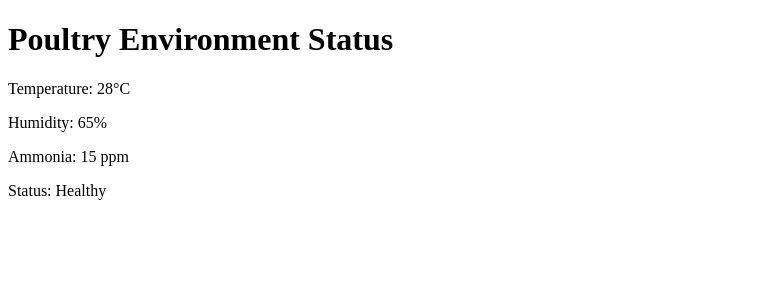
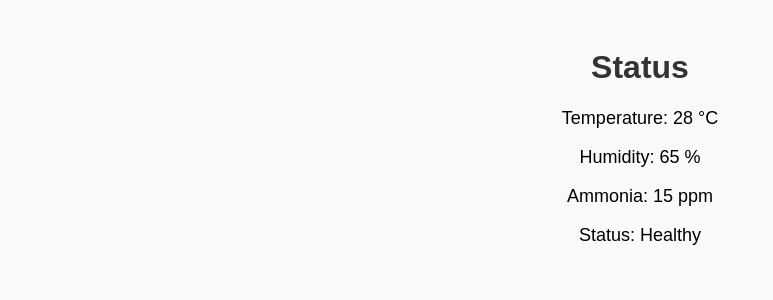
Before and after one commit to srpanda29/poultry-disease-webapp, a Flask app: page / in a window 1280 px wide. Shown: the top 300 px of the page, without its empty margins (0-773 px from the left). Run offline with Flask 3, Linux system fonts and the light colour scheme.

Commit message:
Update index.html

```diff
--- a/templates/index.html
+++ b/templates/index.html
@@ -1,12 +1,13 @@
 <!DOCTYPE html>
 <html>
 <head>
-    <title>Poultry Disease Dashboard</title>
+    <title>Poultry Dashboard</title>
+    <link rel="stylesheet" type="text/css" href="{{ url_for('static', filename='style.css') }}">
 </head>
 <body>
-    <h1>Poultry Environment Status</h1>
-    <p>Temperature: {{ temperature }}°C</p>
-    <p>Humidity: {{ humidity }}%</p>
+    <h1>Status</h1>
+    <p>Temperature: {{ temperature }} °C</p>
+    <p>Humidity: {{ humidity }} %</p>
     <p>Ammonia: {{ ammonia }} ppm</p>
     <p>Status: {{ status }}</p>
 </body>
```
